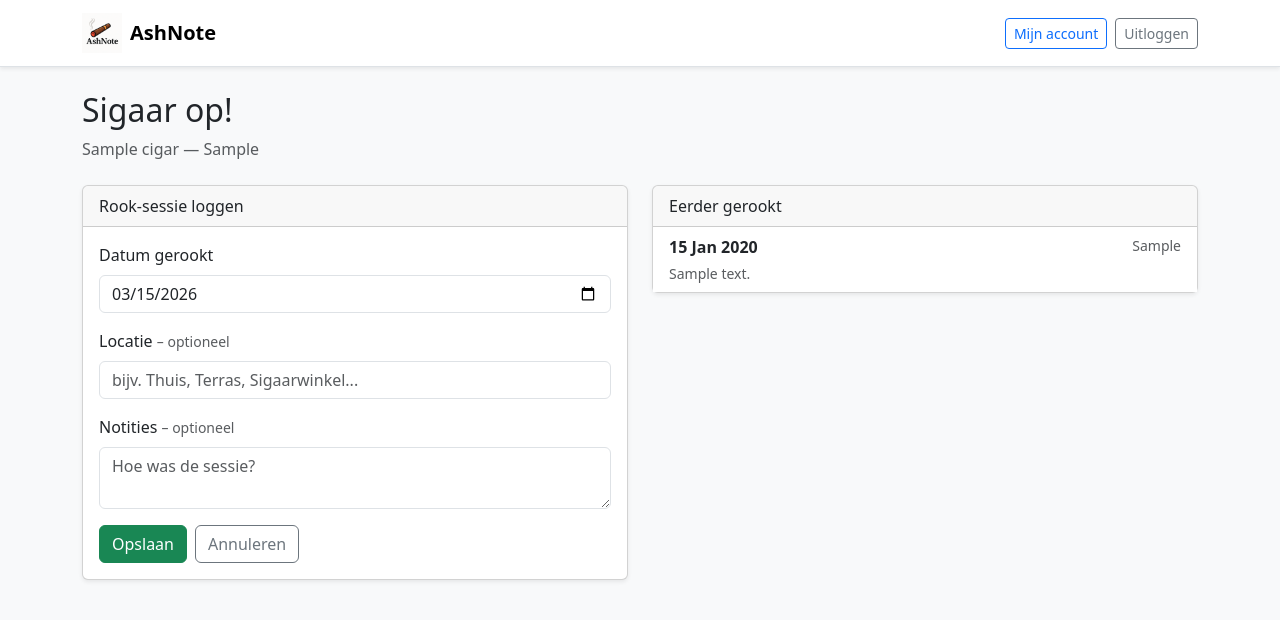
After one commit to Bedrijfstak14/AshNote, a Flask app: page /smoke/1 in a window 1280 px wide. The commit adds this page. Shown: the top 620 px of the page. Run offline with Flask 3, Linux system fonts and the light colour scheme; the visitor is signed in with stand-in values (Sample User, id 1); tables that the repository leaves empty hold one stand-in row (values such as "Sample post").

Commit message:
Voeg type veld, rook-log en tijdlijn toe
- Cigar type / vitola veld met datalist (Robusto, Corona, etc.)
- SmokeEvent model: datum, locatie en notities per rook-sessie
- Op!-knop opent rook-log pagina in plaats van direct status wijzigen
- Rook-locaties als datalist op de logpagina
- Accountpagina: voorraadwaarde vs geconsumeerde waarde
- Rook-tijdlijn grafiek: aantal gerookt + waarde per maand (Chart.js)

Co-Authored-By: Claude Sonnet 4.6 <noreply@anthropic.com>

```diff
--- a/app/cigars.py
+++ b/app/cigars.py
@@ -1,12 +1,13 @@
 import csv
 import io
 import logging
+from datetime import date
 from flask import (
     Blueprint, render_template, request, redirect, url_for,
     flash, session, send_from_directory, current_app, Response,
 )
 from sqlalchemy import or_, func
-from app.models import db, User, Cigar, CIGAR_STATUSES
+from app.models import db, User, Cigar, SmokeEvent, CIGAR_STATUSES
 from app.utils import login_required, handle_file_upload, delete_file
 from app.config import Config
 
@@ -49,13 +50,14 @@ def _validate_cigar_form(form):
 
     origin_country = (form.get("origin_country") or "").strip()[:100]
     purchase_location = (form.get("purchase_location") or "").strip()[:100]
+    cigar_type = (form.get("cigar_type") or "").strip()[:100]
     remarks = (form.get("remarks") or "").strip()
 
     status = form.get("status", "in_stock")
     if status not in CIGAR_STATUSES:
         status = "in_stock"
 
-    return (name, rating, origin_country, purchase_location, price, remarks, status), None
+    return (name, rating, origin_country, purchase_location, cigar_type, price, remarks, status), None
 
 
 @cigars.route("/")
@@ -111,14 +113,36 @@ def index():
     )
 
 
+def _get_distinct(column):
+    rows = (
+        db.session.query(column)
+        .filter(Cigar.user_id == session["user_id"],
+                column.isnot(None),
+                column != "")
+        .distinct()
+        .order_by(column)
+        .all()
+    )
+    return [r[0] for r in rows]
+
+
 def _get_purchase_locations():
+    return _get_distinct(Cigar.purchase_location)
+
+
+def _get_cigar_types():
+    return _get_distinct(Cigar.cigar_type)
+
+
+def _get_smoke_locations():
     rows = (
-        db.session.query(Cigar.purchase_location)
+        db.session.query(SmokeEvent.location)
+        .join(Cigar)
         .filter(Cigar.user_id == session["user_id"],
-                Cigar.purchase_location.isnot(None),
-                Cigar.purchase_location != "")
+                SmokeEvent.location.isnot(None),
+                SmokeEvent.location != "")
         .distinct()
-        .order_by(Cigar.purchase_location)
+        .order_by(SmokeEvent.location)
         .all()
     )
     return [r[0] for r in rows]
@@ -138,7 +162,7 @@ def add():
             flash(error, "warning")
             return redirect(url_for("cigars.add"))
 
-        name, rating, origin_country, purchase_location, price, remarks, status = fields
+        name, rating, origin_country, purchase_location, cigar_type, price, remarks, status = fields
 
         try:
             image_file = request.files.get("image")
@@ -152,6 +176,7 @@ def add():
             new_cigar = Cigar(
                 name=name,
                 rating=rating,
+                cigar_type=cigar_type or None,
                 origin_country=origin_country,
                 purchase_location=purchase_location,
                 price=price,
@@ -170,7 +195,9 @@ def add():
             flash("Er is een onverwachte fout opgetreden. Probeer het opnieuw.", "danger")
             return redirect(url_for("cigars.add"))
 
-    return render_template("add.html", purchase_locations=_get_purchase_locations())
+    return render_template("add.html",
+                           purchase_locations=_get_purchase_locations(),
+                           cigar_types=_get_cigar_types())
 
 
 @cigars.route("/edit/<int:id>", methods=["GET", "POST"])
@@ -184,10 +211,11 @@ def edit(id):
             flash(error, "warning")
             return redirect(url_for("cigars.edit", id=id))
 
-        name, rating, origin_country, purchase_location, price, remarks, status = fields
+        name, rating, origin_country, purchase_location, cigar_type, price, remarks, status = fields
 
         cigar.name = name
         cigar.rating = rating
+        cigar.cigar_type = cigar_type or None
         cigar.origin_country = origin_country
         cigar.purchase_location = purchase_location
         cigar.price = price
@@ -211,7 +239,9 @@ def edit(id):
         flash("Sigaar bijgewerkt!", "success")
         return redirect(url_for("cigars.index"))
 
-    return render_template("edit.html", cigar=cigar, purchase_locations=_get_purchase_locations())
+    return render_template("edit.html", cigar=cigar,
+                           purchase_locations=_get_purchase_locations(),
+                           cigar_types=_get_cigar_types())
 
 
 @cigars.route("/delete/<int:id>", methods=["POST"])
@@ -243,12 +273,50 @@ def update_status(id):
     db.session.commit()
     logger.info("Sigaar id=%s status → %s door user_id=%s.", id, new_status, session["user_id"])
 
-    # Bij "gerookt" zonder beoordeling: doorsturen naar bewerk-formulier
     if new_status == "smoked" and cigar.rating is None:
         flash("Sigaar op! Vul nog een beoordeling in.", "info")
         return redirect(url_for("cigars.edit", id=id))
 
     return redirect(url_for("cigars.index"))
+
+
+@cigars.route("/smoke/<int:id>", methods=["GET", "POST"])
+@login_required
+def log_smoke(id):
+    cigar = Cigar.query.filter_by(id=id, user_id=session["user_id"]).first_or_404()
+
+    if request.method == "POST":
+        raw_date = request.form.get("smoked_at", "").strip()
+        try:
+            smoked_at = date.fromisoformat(raw_date) if raw_date else date.today()
+        except ValueError:
+            smoked_at = date.today()
+
+        location = (request.form.get("location") or "").strip()[:100] or None
+        notes = (request.form.get("notes") or "").strip() or None
+
+        event = SmokeEvent(
+            cigar_id=cigar.id,
+            user_id=session["user_id"],
+            smoked_at=smoked_at,
+            location=location,
+            notes=notes,
+        )
+        db.session.add(event)
+        cigar.status = "smoked"
+        db.session.commit()
+        logger.info("Rook-event gelogd voor sigaar id=%s door user_id=%s.", id, session["user_id"])
+
+        if cigar.rating is None:
+            flash("Sigaar op! Vul nog een beoordeling in.", "info")
+            return redirect(url_for("cigars.edit", id=id))
+
+        flash("Rook-sessie gelogd.", "success")
+        return redirect(url_for("cigars.index"))
+
+    return render_template("smoke_log.html", cigar=cigar,
+                           today=date.today().isoformat(),
+                           smoke_locations=_get_smoke_locations())
 
 
 @cigars.route("/account")
@@ -308,6 +376,32 @@ def account():
         .all()
     )
 
+    # Geconsumeerde vs voorraadwaarde
+    smoked_value = (
+        db.session.query(func.sum(Cigar.price))
+        .filter(Cigar.user_id == uid, Cigar.status == "smoked")
+        .scalar() or 0
+    )
+    stock_value = (
+        db.session.query(func.sum(Cigar.price))
+        .filter(Cigar.user_id == uid, Cigar.status.in_(["in_stock", "smoking"]))
+        .scalar() or 0
+    )
+
+    # Tijdlijn: rook-events per maand (laatste 12 maanden)
+    smoke_timeline = (
+        db.session.query(
+            func.strftime("%Y-%m", SmokeEvent.smoked_at).label("month"),
+            func.count(SmokeEvent.id).label("cnt"),
+            func.sum(Cigar.price).label("value"),
+        )
+        .join(Cigar, SmokeEvent.cigar_id == Cigar.id)
+        .filter(SmokeEvent.user_id == uid)
+        .group_by(func.strftime("%Y-%m", SmokeEvent.smoked_at))
+        .order_by(func.strftime("%Y-%m", SmokeEvent.smoked_at))
+        .all()
+    )
+
     return render_template(
         "account.html",
         user=user,
@@ -318,6 +412,9 @@ def account():
         status_counts=status_counts,
         rating_distribution=rating_distribution,
         country_rows=country_rows,
+        smoked_value=smoked_value,
+        stock_value=stock_value,
+        smoke_timeline=smoke_timeline,
         cigar_statuses=CIGAR_STATUSES,
     )
 
--- /dev/null
+++ b/templates/smoke_log.html
@@ -0,0 +1,69 @@
+{% extends "base.html" %}
+{% block title %}Sigaar op – {{ cigar.name }}{% endblock %}
+{% block content %}
+
+<div class="mb-4">
+    <h2>Sigaar op!</h2>
+    <p class="text-muted">{{ cigar.name }}{% if cigar.cigar_type %} &mdash; {{ cigar.cigar_type }}{% endif %}</p>
+</div>
+
+<div class="row">
+    <div class="col-md-6">
+        <div class="card shadow-sm mb-4">
+            <div class="card-header">Rook-sessie loggen</div>
+            <div class="card-body">
+                <form method="POST">
+                    <input type="hidden" name="csrf_token" value="{{ csrf_token() }}">
+                    <div class="mb-3">
+                        <label for="smoked_at" class="form-label">Datum gerookt</label>
+                        <input type="date" class="form-control" id="smoked_at" name="smoked_at"
+                               value="{{ today }}" max="{{ today }}">
+                    </div>
+                    <div class="mb-3">
+                        <label for="location" class="form-label">Locatie <small class="text-muted">– optioneel</small></label>
+                        <input type="text" class="form-control" id="location" name="location"
+                               maxlength="100" list="smoke-location-suggestions"
+                               placeholder="bijv. Thuis, Terras, Sigaarwinkel..." autocomplete="off">
+                        <datalist id="smoke-location-suggestions">
+                            {% for loc in smoke_locations %}
+                            <option value="{{ loc }}">
+                            {% endfor %}
+                        </datalist>
+                    </div>
+                    <div class="mb-3">
+                        <label for="notes" class="form-label">Notities <small class="text-muted">– optioneel</small></label>
+                        <textarea class="form-control" id="notes" name="notes" rows="2"
+                                  placeholder="Hoe was de sessie?"></textarea>
+                    </div>
+                    <div class="d-flex gap-2">
+                        <button type="submit" class="btn btn-success">Opslaan</button>
+                        <a href="{{ url_for('cigars.index') }}" class="btn btn-outline-secondary">Annuleren</a>
+                    </div>
+                </form>
+            </div>
+        </div>
+    </div>
+
+    {% if cigar.smoke_events %}
+    <div class="col-md-6">
+        <div class="card shadow-sm mb-4">
+            <div class="card-header">Eerder gerookt</div>
+            <div class="card-body p-0">
+                <ul class="list-group list-group-flush">
+                    {% for event in cigar.smoke_events %}
+                    <li class="list-group-item">
+                        <div class="d-flex justify-content-between">
+                            <strong>{{ event.smoked_at.strftime("%d %b %Y") }}</strong>
+                            {% if event.location %}<span class="text-muted small">{{ event.location }}</span>{% endif %}
+                        </div>
+                        {% if event.notes %}<div class="text-muted small mt-1">{{ event.notes }}</div>{% endif %}
+                    </li>
+                    {% endfor %}
+                </ul>
+            </div>
+        </div>
+    </div>
+    {% endif %}
+</div>
+
+{% endblock %}
```
Also changed, not shown: app/models.py (+15 -3 lines), migrations/versions/fc9b7b1e4fe0_cigar_type_veld_en_smoke_event_tabel.py (added, +44 -0 lines), templates/account.html (+92 -3 lines), templates/add.html (+11 -0 lines), templates/edit.html (+12 -0 lines), templates/index.html (+4 -5 lines).
